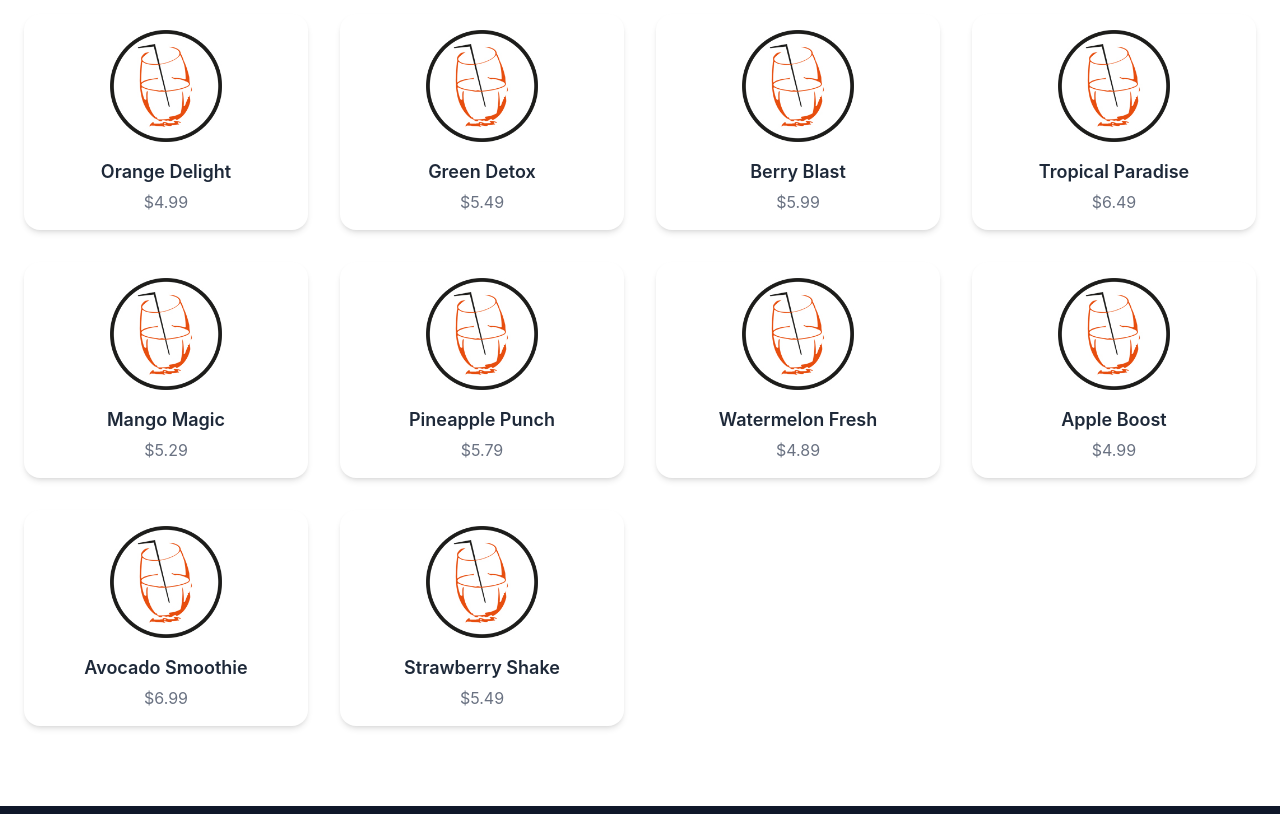
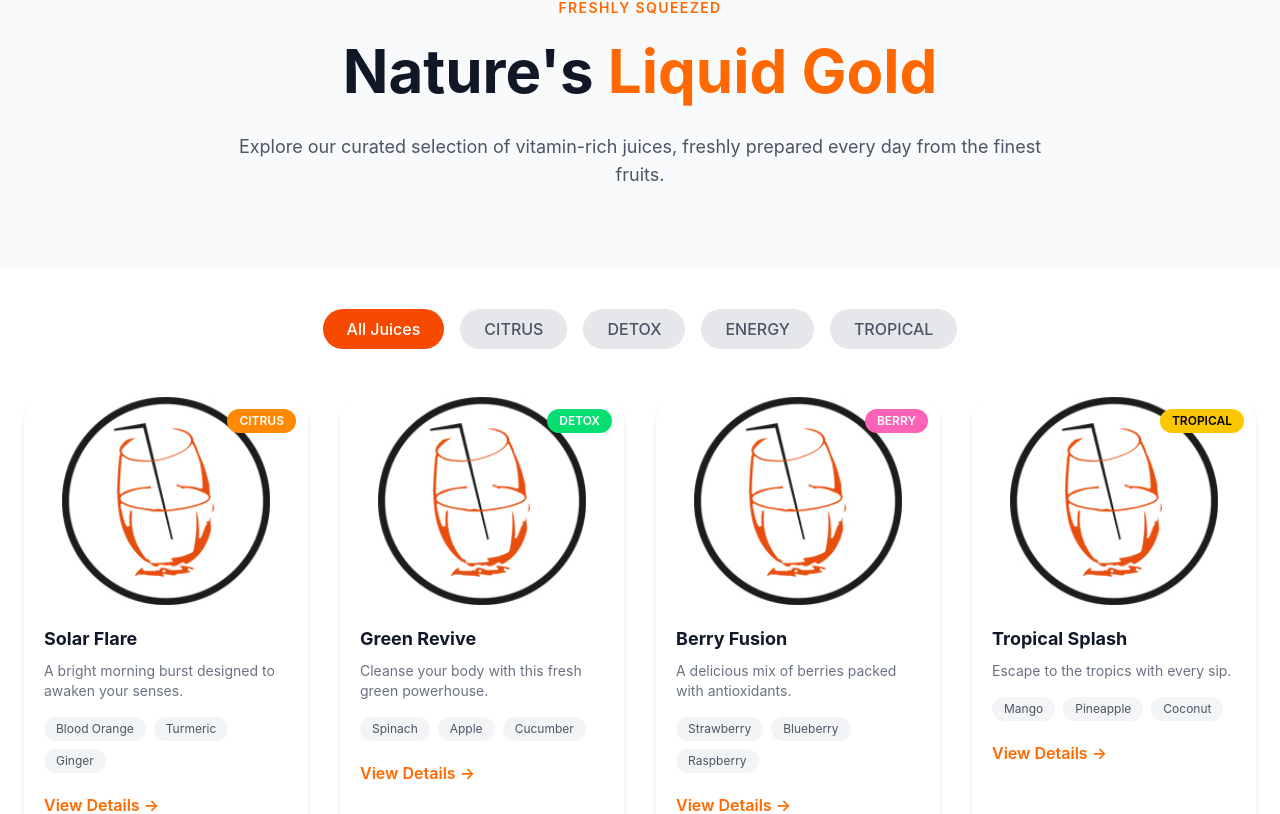
Before and after one commit to azlanjamshed/Ranosh, a React (Vite) app: page /products in a window 1280 px wide. Shown: the part 274-1088 px from the top of the page. Built offline with nearby package versions, Linux system fonts and the light colour scheme.

Commit message:
update product page and add component in home page

```diff
--- a/src/components/BranchCard.jsx
+++ b/src/components/BranchCard.jsx
@@ -40,7 +40,7 @@
 // export default BranchCard;
 const BranchCard = ({ branch }) => {
   return (
-    <div className="bg-white rounded-3xl shadow-md hover:shadow-xl transition duration-300 overflow-hidden ">
+    <div className="bg-white rounded-3xl shadow-md hover:shadow-xl transition duration-300 overflow-hidden hover:scale-105">
       {/* Top Image */}
       <img
         src={branch.image}
@@ -67,7 +67,7 @@ const BranchCard = ({ branch }) => {
             </span>
             <div>
               <p className="text-xs text-gray-400">Opening Hours</p>
-              <p>{branch.hours || "07:30 AM - 09:00 PM"}</p>
+              <p>{branch.hours || "07:30 AM - 10:00 PM"}</p>
             </div>
           </div>
 
--- /dev/null
+++ b/src/components/BranchHighlightHero.jsx
@@ -0,0 +1,76 @@
+import { useTranslation } from "react-i18next";
+import bgImage from "../assets/hero.jpg"; // your image
+import { useNavigate } from "react-router-dom";
+
+const BranchHighlightHero = () => {
+  const { t, i18n } = useTranslation();
+  const isRTL = i18n.language === "ar";
+  const navigate = useNavigate();
+
+  return (
+    <section className="relative py-24 overflow-hidden">
+      {/* Background Image */}
+      <div className="absolute inset-0">
+        <img src={bgImage} alt="juice" className="w-full h-full object-cover" />
+        {/* Dark overlay */}
+        <div className="absolute inset-0 bg-black/50"></div>
+      </div>
+
+      {/* Content */}
+      <div
+        className={`relative z-10 max-w-7xl mx-auto px-6 grid md:grid-cols-2 gap-12 items-center ${
+          isRTL ? "text-right" : "text-left"
+        }`}
+      >
+        {/* LEFT */}
+        <div>
+          <h2 className="text-3xl md:text-5xl font-bold text-white leading-tight">
+            <span className="text-orange-400">
+              {t("best_juice") || "Best Juice in Riyadh"}
+            </span>
+          </h2>
+
+          <p className="mt-4 text-gray-200 max-w-md">
+            {t("brand_desc") ||
+              "We grew up in a place where everyone deserved fresh, natural juice. Our mission is to bring that experience to you."}
+          </p>
+
+          <button
+            className="mt-6 border border-white text-white px-6 py-3 rounded-lg hover:bg-white hover:text-black transition"
+            onClick={() => navigate("/about")}
+          >
+            {t("read_more") || "Read More"}
+          </button>
+        </div>
+
+        {/* RIGHT - Features */}
+        <div className="space-y-4">
+          {[
+            {
+              title: "Best Juice in Riyadh",
+              desc: "Fresh, natural, and loved by everyone.",
+            },
+            {
+              title: "Nice Atmosphere",
+              desc: "Relaxing spaces with premium vibes.",
+            },
+            {
+              title: "Natural Juice",
+              desc: "100% fresh fruits, no compromise.",
+            },
+          ].map((item, index) => (
+            <div
+              key={index}
+              className="bg-white/10 backdrop-blur-md border border-white/20 p-5 rounded-2xl text-white hover:bg-white/20 transition"
+            >
+              <h3 className="text-orange-400 font-semibold">{item.title}</h3>
+              <p className="text-sm text-gray-200 mt-1">{item.desc}</p>
+            </div>
+          ))}
+        </div>
+      </div>
+    </section>
+  );
+};
+
+export default BranchHighlightHero;
--- a/src/components/BranchHighlight.jsx
+++ b/src/components/BrandHighlight.jsx
@@ -8,13 +8,11 @@ const BranchHighlight = () => {
   return (
     <section className="py-20 bg-white">
       <div className="max-w-7xl mx-auto px-6">
-
         <div
           className={`bg-orange-50 rounded-[40px] p-8 md:p-12 grid md:grid-cols-2 gap-10 items-center ${
             isRTL ? "text-right" : "text-left"
           }`}
         >
-
           {/* LEFT CONTENT */}
           <div>
             {/* Tag */}
@@ -51,7 +49,6 @@ const BranchHighlight = () => {
               <p className="text-sm">Active Branches</p>
             </div>
           </div>
-
         </div>
       </div>
     </section>
--- a/src/components/ProductCard.jsx
+++ b/src/components/ProductCard.jsx
@@ -1,26 +1,90 @@
+// const ProductCard = ({ product }) => {
+
+//   return (
+//     <div className="bg-white rounded-2xl shadow-md hover:shadow-xl transition duration-300 p-4 text-center group">
+
+//       {/* Image */}
+//       <img
+//         src={product.image}
+//         alt={product.name}
+//         className="w-28 h-28 mx-auto object-contain group-hover:scale-110 transition duration-300"
+//       />
+
+//       {/* Name */}
+//       <h3 className="mt-4 text-lg font-semibold text-gray-800">
+//         {product.name}
+//       </h3>
+
+//       {/* Price */}
+//       <p className="text-gray-500 mt-1">${product.price}</p>
+
+//       {/* Button */}
+//       {/* <button className="mt-4 bg-orange-500 text-white px-4 py-2 rounded-lg hover:bg-orange-600 transition">
+//         Add to Cart
+//       </button> */}
+//     </div>
+//   );
+// };
+
+// export default ProductCard;
+
 const ProductCard = ({ product }) => {
+  const categoryColors = {
+    CITRUS: "bg-orange-400 text-white",
+    DETOX: "bg-green-400 text-white",
+    BERRY: "bg-pink-400 text-white",
+    TROPICAL: "bg-yellow-400 text-black",
+    ENERGY: "bg-red-400 text-white",
+    DEFAULT: "bg-gray-300 text-black",
+  };
   return (
-    <div className="bg-white rounded-2xl shadow-md hover:shadow-xl transition duration-300 p-4 text-center group">
+    <div className="bg-white rounded-3xl shadow-md hover:shadow-xl transition duration-300 overflow-hidden group hover:scale-105">
+      {/* Image */}
+      <div className="relative">
+        <img
+          src={product.image}
+          alt={product.name}
+          className="w-full h-52 object-contain group-hover:scale-105 transition duration-500"
+        />
 
-      {/* Image */}
-      <img
-        src={product.image}
-        alt={product.name}
-        className="w-28 h-28 mx-auto object-contain group-hover:scale-110 transition duration-300"
-      />
+        {/* Category Badge */}
+        <span
+          className={`absolute top-3 right-3 text-xs px-3 py-1 rounded-full font-semibold ${
+            categoryColors[product.category] || categoryColors.DEFAULT
+          }`}
+        >
+          {product.category || "CITRUS"}
+        </span>
+      </div>
 
-      {/* Name */}
-      <h3 className="mt-4 text-lg font-semibold text-gray-800">
-        {product.name}
-      </h3>
+      {/* Content */}
+      <div className="p-5">
+        {/* Title */}
+        <h3 className="text-lg font-bold text-gray-900">{product.name}</h3>
 
-      {/* Price */}
-      <p className="text-gray-500 mt-1">${product.price}</p>
+        {/* Description */}
+        <p className="text-gray-500 text-sm mt-2">
+          {product.description ||
+            "A refreshing juice crafted with natural ingredients."}
+        </p>
 
-      {/* Button */}
-      {/* <button className="mt-4 bg-orange-500 text-white px-4 py-2 rounded-lg hover:bg-orange-600 transition">
-        Add to Cart
-      </button> */}
+        {/* Tags */}
+        <div className="flex flex-wrap gap-2 mt-4">
+          {(product.tags || ["Fresh", "Organic"]).map((tag, index) => (
+            <span
+              key={index}
+              className="bg-gray-100 text-gray-600 text-xs px-3 py-1 rounded-full"
+            >
+              {tag}
+            </span>
+          ))}
+        </div>
+
+        {/* CTA */}
+        <button className="mt-5 text-orange-500 font-semibold hover:underline flex items-center gap-1">
+          View Details →
+        </button>
+      </div>
     </div>
   );
 };
--- /dev/null
+++ b/src/components/ProductsHero.jsx
@@ -0,0 +1,37 @@
+import { useTranslation } from "react-i18next";
+
+const ProductsHero = () => {
+  const { t, i18n } = useTranslation();
+  const isRTL = i18n.language === "ar";
+
+  return (
+    <section className="py-20 bg-gray-50 text-center">
+      <div
+        className={`max-w-4xl mx-auto px-6 ${
+          isRTL ? "text-right" : "text-center"
+        }`}
+      >
+        {/* Top Label */}
+        <p className="text-sm tracking-widest text-orange-500 font-semibold uppercase">
+          {t("freshly") || "Freshly Squeezed"}
+        </p>
+
+        {/* Heading */}
+        <h1 className="mt-4 text-4xl md:text-6xl font-bold leading-tight text-gray-900">
+          {t("nature") || "Nature's"}{" "}
+          <span className="text-orange-500">
+            {t("liquid") || "Liquid Gold"}
+          </span>
+        </h1>
+
+        {/* Description */}
+        <p className="mt-6 text-gray-600 text-lg">
+          {t("products_desc") ||
+            "Explore our curated selection of vitamin-rich juices, freshly prepared every day from the finest fruits."}
+        </p>
+      </div>
+    </section>
+  );
+};
+
+export default ProductsHero;
--- a/src/data/branches.js
+++ b/src/data/branches.js
@@ -6,10 +6,12 @@ export const branches = [
         name: "Ranosh - 1",
         location: "Al-Ezdihar",
         address: "Al-Ezdihar – Al Imam Saud – Exit 9",
+        hours: "07:30 AM - 09:00 PM",
         phone: "011-4554022",
         map: "https://maps.google.com/?q=24.7724354,46.7207624",
         image: logo,
     },
+
     {
         id: 2,
         name: "Ranosh - 2",
--- a/src/data/product.js
+++ b/src/data/product.js
@@ -3,14 +3,77 @@ import orange from "../assets/logo.jpg";
 
 // src/data/products.js
 export const products = [
-  { id: 1, name: "Orange Delight", price: "4.99", image: orange },
-  { id: 2, name: "Green Detox", price: "5.49", image: orange },
-  { id: 3, name: "Berry Blast", price: "5.99", image: orange },
-  { id: 4, name: "Tropical Paradise", price: "6.49", image: orange },
-  { id: 5, name: "Mango Magic", price: "5.29", image: orange },
-  { id: 6, name: "Pineapple Punch", price: "5.79", image: orange },
-  { id: 7, name: "Watermelon Fresh", price: "4.89", image: orange },
-  { id: 8, name: "Apple Boost", price: "4.99", image: orange },
-  { id: 9, name: "Avocado Smoothie", price: "6.99", image: orange },
-  { id: 10, name: "Strawberry Shake", price: "5.49", image: orange },
+  {
+    id: 1,
+    name: "Solar Flare",
+    image: orange,
+    category: "CITRUS",
+    description: "A bright morning burst designed to awaken your senses.",
+    tags: ["Blood Orange", "Turmeric", "Ginger"]
+  },
+
+  {
+    id: 2,
+    name: "Green Revive",
+    category: "DETOX",
+    description: "Cleanse your body with this fresh green powerhouse.",
+    tags: ["Spinach", "Apple", "Cucumber"],
+    image: orange
+  },
+  {
+    id: 3,
+    name: "Berry Fusion",
+    category: "BERRY",
+    description: "A delicious mix of berries packed with antioxidants.",
+    tags: ["Strawberry", "Blueberry", "Raspberry"],
+    image: orange
+  },
+  {
+    id: 4,
+    name: "Tropical Splash",
+    category: "TROPICAL",
+    description: "Escape to the tropics with every sip.",
+    tags: ["Mango", "Pineapple", "Coconut"],
+    image: orange
+  },
+  {
+    id: 5,
+    name: "Energy Boost",
+    category: "ENERGY",
+    description: "Fuel your day with a natural energy burst.",
+    tags: ["Banana", "Dates", "Honey"],
+    image: orange
+  },
+  {
+    id: 6,
+    name: "Sunrise Blend",
+    category: "CITRUS",
+    description: "Start your morning with a refreshing citrus blend.",
+    tags: ["Orange", "Grapefruit", "Carrot"],
+    image: orange
+  },
+  {
+    id: 7,
+    name: "Mint Cooler",
+    category: "DETOX",
+    description: "A cool and calming drink for ultimate freshness.",
+    tags: ["Mint", "Lime", "Cucumber"],
+    image: orange
+  },
+  {
+    id: 8,
+    name: "Red Rush",
+    category: "BERRY",
+    description: "A bold and sweet berry explosion.",
+    tags: ["Strawberry", "Cherry", "Beetroot"],
+    image: orange
+  },
+  {
+    id: 9,
+    name: "Island Dream",
+    category: "TROPICAL",
+    description: "A smooth tropical delight full of sunshine flavors.",
+    tags: ["Pineapple", "Mango", "Passionfruit"],
+    image: orange
+  }
 ];
--- a/src/locales/ar.json
+++ b/src/locales/ar.json
@@ -8,23 +8,30 @@
   "hero_title": "الانتعاش في كل رشفة",
   "hero_desc": "طازج وطبيعي ومليء بالطاقة. تذوق أفضل العصائر يوميًا.",
   "order_now": "اطلب الآن",
-   "contact": "اتصل بنا",
+  "contact": "اتصل بنا",
   "contact_desc": "نحب أن نسمع منك",
   "name": "اسمك",
   "email": "بريدك الإلكتروني",
   "phone": "رقم هاتفك",
   "message": "رسالتك",
   "send": "إرسال",
-    "discover": "اكتشف",
+  "discover": "اكتشف",
   "our_story": "قصتنا",
   "story_desc": "تم إنشاء شركة رانوش منذ أكثر من عقد بهدف تقديم مشروبات طازجة وعالية الجودة. بدأت بفرع واحد وتوسعت لتشمل عدة مناطق مع تقديم مجموعة متنوعة من العصائر والحلويات.",
   "timeline": "عرض الجدول الزمني",
-    "featured": "العصائر المميزة",
+  "featured": "العصائر المميزة",
   "featured_desc": "أفضل العصائر الطازجة لدينا",
   "branch": "فروعنا",
   "branch_desc": "اعثر على أقرب فرع لك",
-   "presence": "تواجدنا",
+  "presence": "تواجدنا",
   "freshness": "الانتعاش في",
   "every_corner": "كل مكان",
-  "branch_text": "اعثر على أقرب فرع لك. نقدم الانتعاش في كل مكان من حولك."
+  "branch_text": "اعثر على أقرب فرع لك. نقدم الانتعاش في كل مكان من حولك.",
+  "best_juice": "أفضل عصير في الرياض",
+  "brand_desc": "نشأنا في مكان يستحق فيه الجميع عصيراً طبيعياً طازجاً، ونسعى لتقديم هذه التجربة لك.",
+  "read_more": "اقرأ المزيد",
+  "freshly": "عصير طازج",
+  "nature": "ذهب الطبيعة",
+  "liquid": "السائل",
+  "products_desc": "اكتشف مجموعتنا المختارة من العصائر الغنية بالفيتامينات، المحضرة يوميًا من أجود الفواكه."
 }
--- a/src/locales/en.json
+++ b/src/locales/en.json
@@ -26,7 +26,12 @@
   "presence": "Our Presence",
   "freshness": "Freshness in",
   "every_corner": "Every Corner",
-  "branch_text": "Find your nearest juice spot. From busy streets to calm neighborhoods, we bring freshness closer to you."
-
-
+  "branch_text": "Find your nearest juice spot. From busy streets to calm neighborhoods, we bring freshness closer to you.",
+  "best_juice": "Best Juice in Riyadh",
+  "brand_desc": "We grew up in a place where everyone deserved fresh, natural juice.",
+  "read_more": "Read More",
+  "freshly": "Freshly Squeezed",
+  "nature": "Nature's",
+  "liquid": "Liquid Gold",
+  "products_desc": "Explore our curated selection of vitamin-rich juices, freshly prepared every day from the finest fruits."
 }
--- a/src/page/Branch.jsx
+++ b/src/page/Branch.jsx
@@ -1,7 +1,7 @@
 import { branches } from "../data/branches";
 import BranchCard from "../components/BranchCard";
 import { useTranslation } from "react-i18next";
-import BranchHighlight from "../components/BranchHighlight";
+import BranchHighlight from "../components/BrandHighlight";
 
 const Branch = () => {
   const { t, i18n } = useTranslation();
--- a/src/page/Products.jsx
+++ b/src/page/Products.jsx
@@ -1,28 +1,83 @@
+// import { products } from "../data/product";
+// import ProductCard from "../components/ProductCard";
+// import { useTranslation } from "react-i18next";
+// import ProductsHero from "../components/ProductsHero";
+
+// const Products = () => {
+//   const { t, i18n } = useTranslation();
+//   const isRTL = i18n.language === "ar";
+
+//   return (
+//     <section className="py-20 bg-white min-h-screen">
+//       <ProductsHero />
+
+//       {/* Grid */}
+//       <div
+//         className={`max-w-7xl mx-auto px-6 grid sm:grid-cols-2 md:grid-cols-3 lg:grid-cols-4 gap-8 mt-12 ${
+//           isRTL ? "text-right" : ""
+//         }`}
+//       >
+//         {products.map((product) => (
+//           <ProductCard key={product.id} product={product} />
+//         ))}
+//       </div>
+//     </section>
+//   );
+// };
+
+// export default Products;
+
+import { useState } from "react";
 import { products } from "../data/product";
 import ProductCard from "../components/ProductCard";
 import { useTranslation } from "react-i18next";
+import ProductsHero from "../components/ProductsHero";
+
+const categories = ["ALL", "CITRUS", "DETOX", "ENERGY", "TROPICAL"];
 
 const Products = () => {
   const { t, i18n } = useTranslation();
   const isRTL = i18n.language === "ar";
 
+  const [active, setActive] = useState("ALL");
+
+  // 🔥 Filter logic
+  const filteredProducts =
+    active === "ALL" ? products : products.filter((p) => p.category === active);
+
   return (
     <section className="py-20 bg-white min-h-screen">
+      <ProductsHero />
 
-      {/* Heading */}
-      <div className="text-center mb-12">
-        <h1 className="text-3xl md:text-5xl font-bold text-gray-900">
-          {t("products") || "Our Products"}
-        </h1>
+      {/* 🔥 FILTER BUTTONS */}
+      <div className="max-w-7xl mx-auto px-6 mt-10 flex flex-wrap gap-4 justify-center">
+        {categories.map((cat) => (
+          <button
+            key={cat}
+            onClick={() => setActive(cat)}
+            // className={`px-6 py-2 rounded-full font-medium transition ${
+            //   active === cat
+            //     ? "bg-orange-500 text-white shadow-md"
+            //     : "bg-gray-100 text-gray-700 hover:bg-orange-100"
+            // }`}
+            className={`px-6 py-2 rounded-full font-medium transition ${
+              active === cat
+                ? "bg-orange-600 text-white"
+                : "bg-gray-200 text-gray-600 hover:bg-gray-300"
+            }`}
+          >
+            {cat === "ALL" ? "All Juices" : cat}
+          </button>
+        ))}
       </div>
 
-      {/* Grid */}
+      {/* PRODUCTS GRID */}
       <div
-        className={`max-w-7xl mx-auto px-6 grid sm:grid-cols-2 md:grid-cols-3 lg:grid-cols-4 gap-8 ${
+        className={`max-w-7xl mx-auto px-6 grid sm:grid-cols-2 md:grid-cols-3 lg:grid-cols-4 gap-8 mt-12 ${
           isRTL ? "text-right" : ""
         }`}
       >
-        {products.map((product) => (
+        {filteredProducts.map((product) => (
           <ProductCard key={product.id} product={product} />
         ))}
       </div>
```
Also changed, not shown: src/page/Home.jsx (+15 -12 lines). Lines whose indentation alone changed are shown as unchanged.
